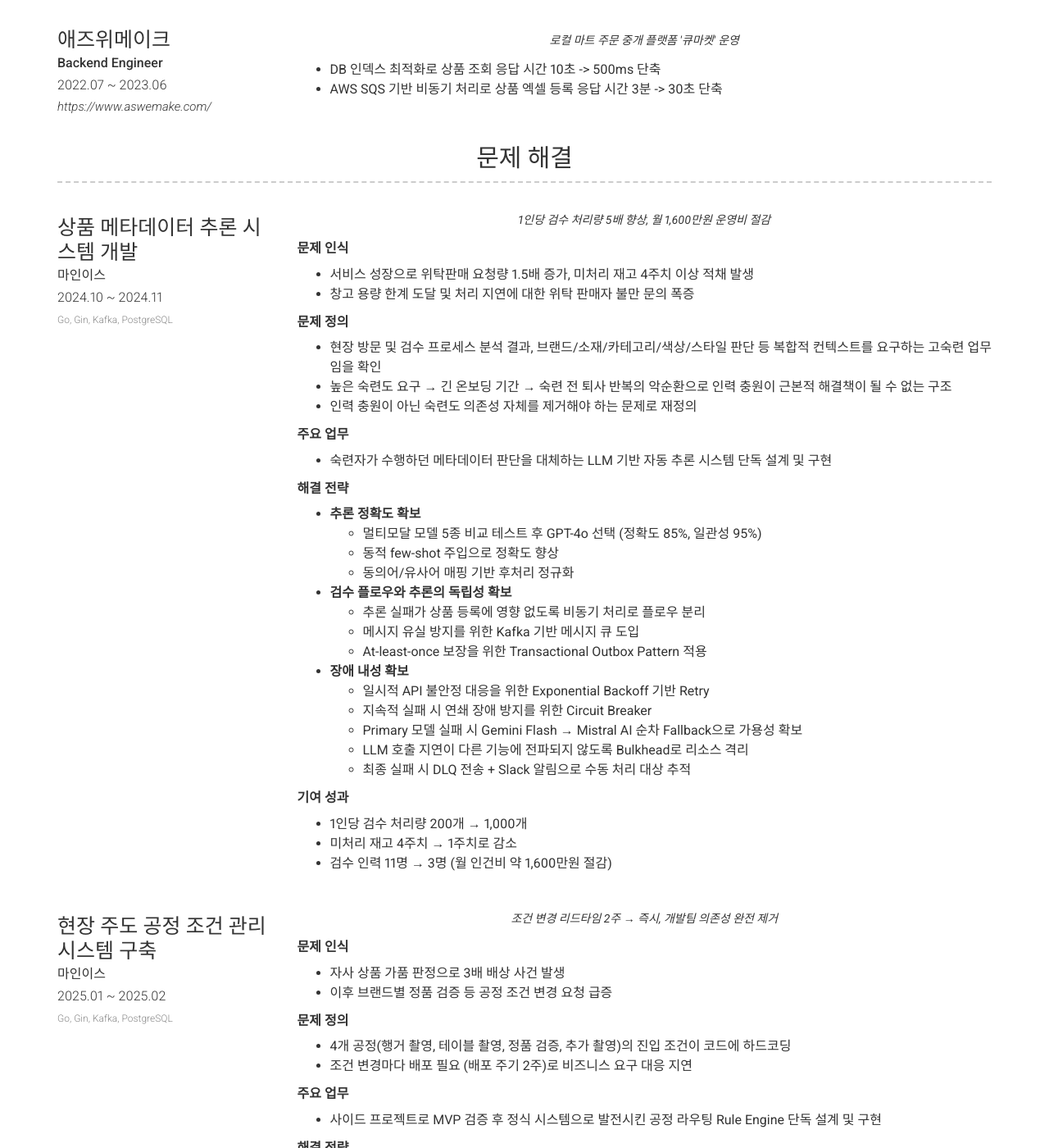
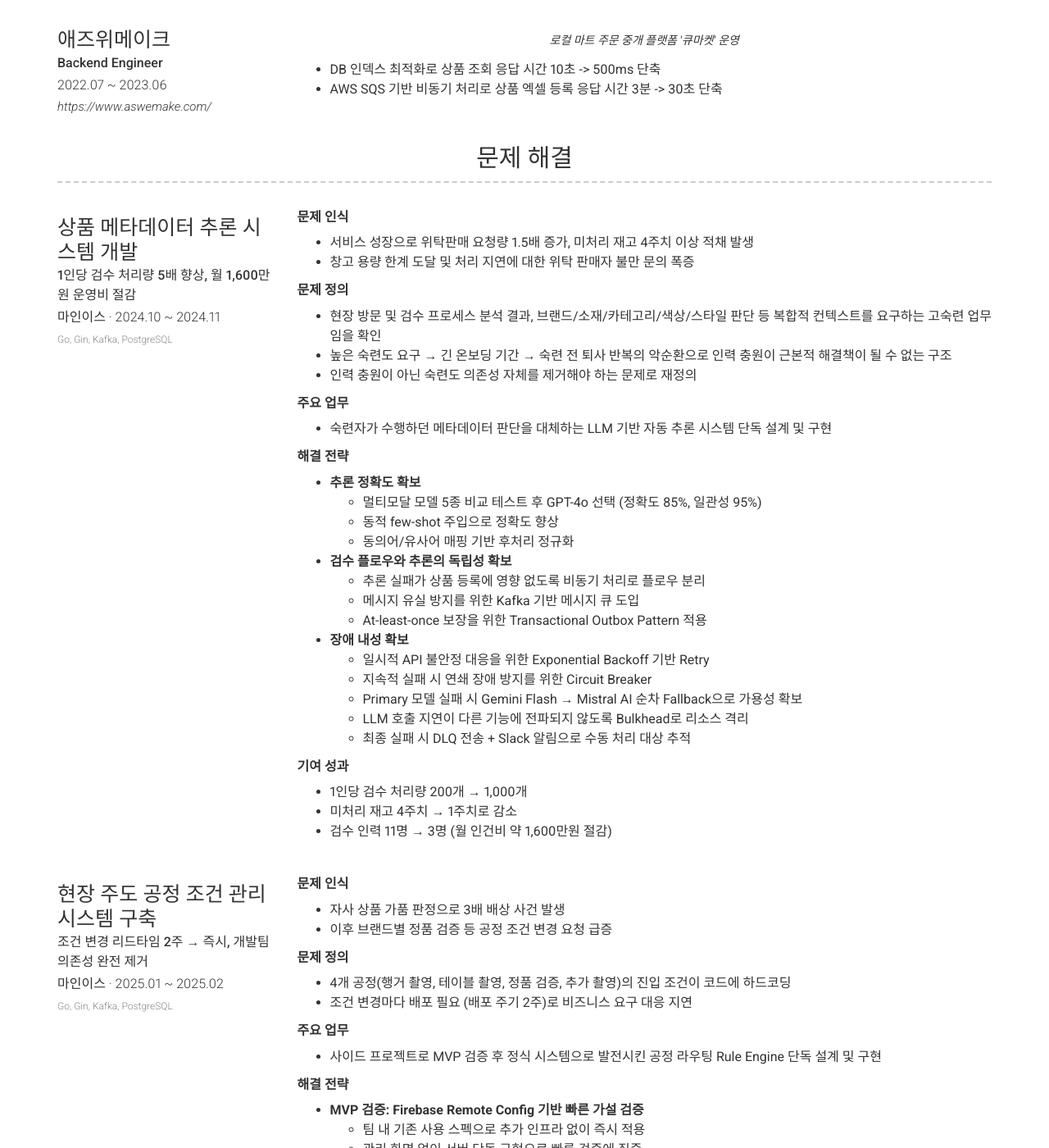
Before and after one commit to toongri/toongri.github.io, a Jekyll site: the page built from index.md, in a window 1280 px wide and 1400 px high, scrolled down 713 px. Shown: the whole window at 82% size. Built offline with Jekyll 4.4.1, drawn with Linux system fonts in a browser that asks for light colours; nearby versions of some CDN libraries; part of the change alters nothing that is shown; some of the changed text lies outside the part shown.

```diff
--- a/_config.yml
+++ b/_config.yml
@@ -55,11 +55,9 @@ content:
     content:
       - layout: top-left
         title: 상품 메타데이터 추론 시스템 개발
-        sub_title: 마인이스
-        caption: 2024.10 ~ 2024.11
+        sub_title: 1인당 검수 처리량 5배 향상, 월 1,600만원 운영비 절감
+        caption: 마인이스 · 2024.10 ~ 2024.11
         skills: Go, Gin, Kafka, PostgreSQL
-        quote: >
-          1인당 검수 처리량 5배 향상, 월 1,600만원 운영비 절감
         description: |
           **문제 인식**
           - 서비스 성장으로 위탁판매 요청량 1.5배 증가, 미처리 재고 4주치 이상 적채 발생
@@ -95,11 +93,9 @@ content:
             - 검수 인력 11명 → 3명 (월 인건비 약 1,600만원 절감)
       - layout: top-left
         title: 현장 주도 공정 조건 관리 시스템 구축
-        sub_title: 마인이스
-        caption: 2025.01 ~ 2025.02
+        sub_title: 조건 변경 리드타임 2주 → 즉시, 개발팀 의존성 완전 제거
+        caption: 마인이스 · 2025.01 ~ 2025.02
         skills: Go, Gin, Kafka, PostgreSQL
-        quote: >
-          조건 변경 리드타임 2주 → 즉시, 개발팀 의존성 완전 제거
         description: |
           **문제 인식**
           - 자사 상품 가품 판정으로 3배 배상 사건 발생
@@ -139,11 +135,9 @@ content:
           - 개발팀 Rule 변경 요청: 주 2건 → 0건 (현장 담당자 자체 처리)
       - layout: top-left
         title: 선착순 쿠폰 동시성 이슈 긴급 대응
-        sub_title: 애즈위메이크
-        caption: 2022.10 ~ 2022.10
+        sub_title: 2시간 내 핫픽스 완료, 추가 인프라 없이 문제 해결
+        caption: 애즈위메이크 · 2022.10
         skills: Spring Boot, PostgreSQL
-        quote: >
-          2시간 내 핫픽스 완료, 추가 인프라 없이 문제 해결
         description: |
           **문제 인식**
           - 큐마켓 한정 수량 쿠폰 프로모션 중 초과 발급 발생 (예산 초과 및 성과 측정 차질)
```
